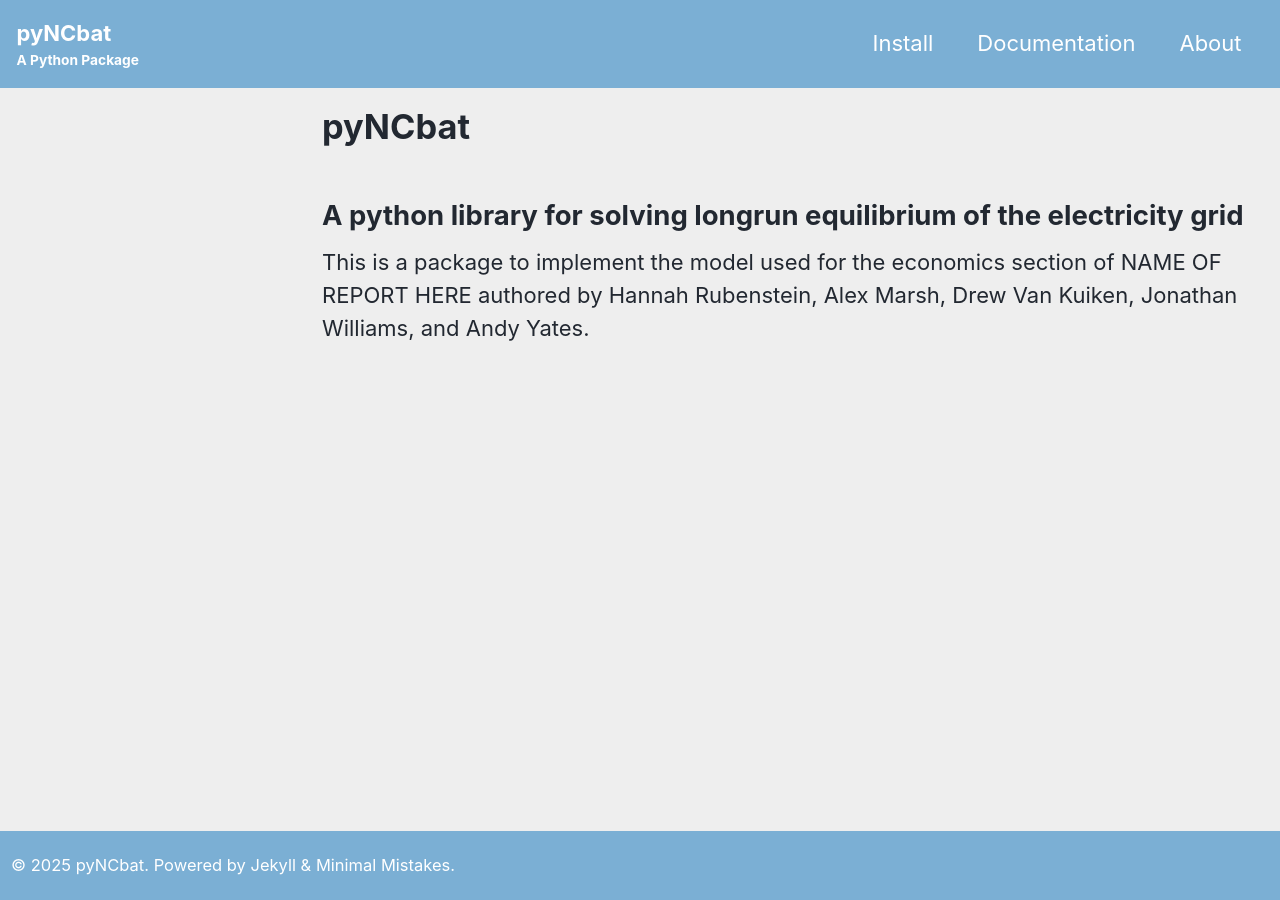
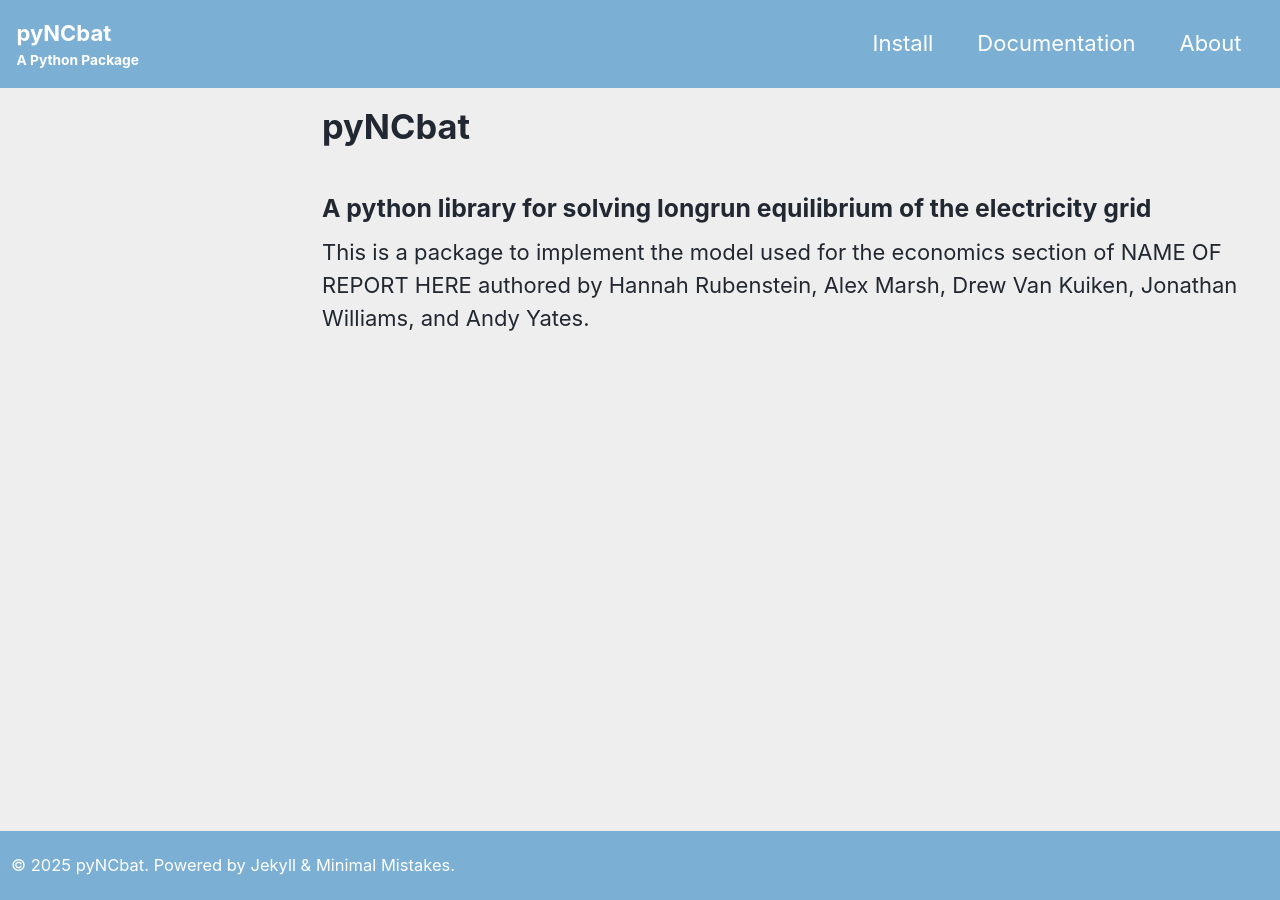
Before and after one commit to alexiom/pyNCbat, a Jekyll site: the page built from docs/_pages/home.md, in a window 1280 px wide. Built offline with Jekyll 4.4.1, drawn with Linux system fonts in a browser that asks for light colours; cached includes are drawn as plain includes.

Commit message:
Update single.html

```diff
--- a/docs/_layouts/single.html
+++ b/docs/_layouts/single.html
@@ -36,11 +36,10 @@ layout: default
           </h1>
           {%- endif %}
           {% include page__meta.html %}
-
           {% if page.subtitle %}
-            <h2 id="page-subtitle" class="page__subtitle" itemprop="headline">
+            <h3 id="page-subtitle" class="page__subtitle" itemprop="headline">
               {{ page.subtitle }}
-            </h2>
+            </h3>
           {% endif %}
 
         </header>
```
